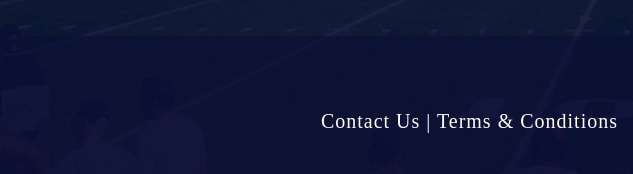
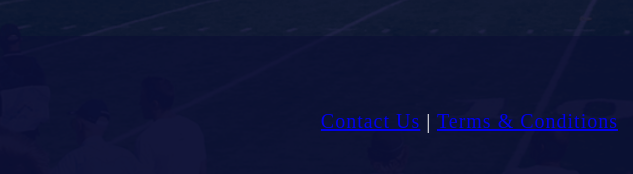
Before and after one commit to Andsib/Sport, a plain HTML site: page index.html in a window 1280 px wide. Shown: the part 6302-6476 px from the top of the page, 647-1280 px from the left. Drawn offline with Linux system fonts and the light colour scheme; files whose address does not match are found by name; a web font is replaced by a local one.

Commit message:
Add files via upload

```diff
--- a/index.html
+++ b/index.html
@@ -282,7 +282,9 @@
                     <a class="social_link" href="#"><i class="fa fa-instagram" aria-hidden="true"></i></a>
                 </div>
                 <div class="address">
-                    Contact Us | Terms & Conditions
+                    <a class="address_link" href="#">Contact Us</a>
+                    <span>|</span>
+                    <a class="address_link" href="#">Terms & Conditions</a>
                 </div>
             </div>
 
```
